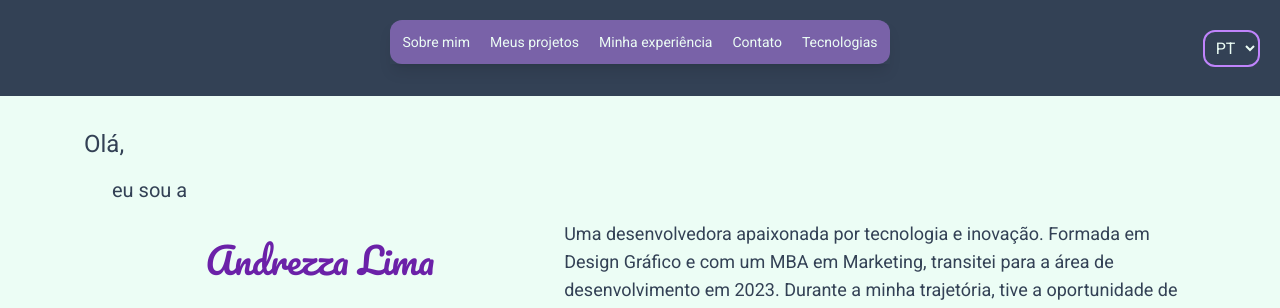
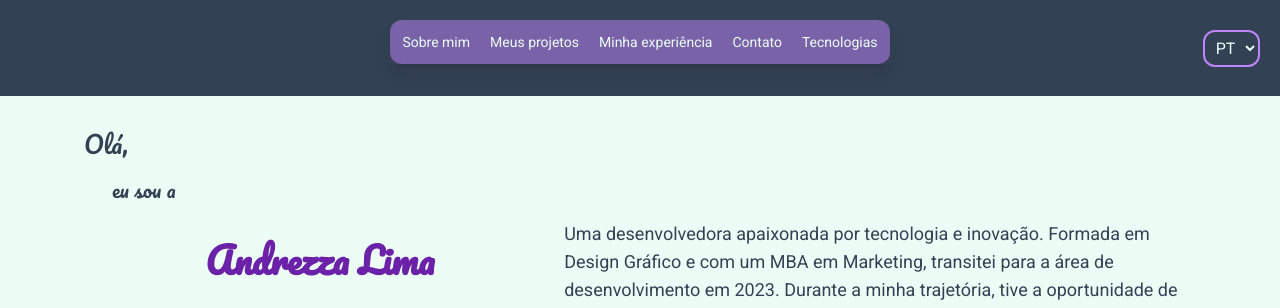
Before and after one commit to andrezzalima/site-portfolio, a Next.js app: page / in a window 1280 px wide. Shown: the top 308 px of the page. Built offline with nearby package versions, Linux system fonts and the light colour scheme.

Commit message:
tipografia-saudação

```diff
--- a/app/page.js
+++ b/app/page.js
@@ -143,13 +143,13 @@ export default function Home() {
             <div id="about" className='flex flex-col md:flex-row items-center md:h-full px-10 md:px-20 md:mt-2 w-full'>
 
               <div className='flex flex-col items-center justify-center w-full md:w-1/2 text-sm mt-5 p-1'>
-                <div className={`text-xl md:text-3xl w-full mb-5`}>
+                <div className={`text-xl md:text-3xl w-full mb-5 ${pacifico.className}`}>
                   <h2 className={`mb-4 text-2xl md:text-2xl `}>
                     {t('hi')}
                   </h2>
                   <p className='text-xl md:text-6x ml-7 '>{t('i-am')}</p><br></br>
                   <div className='text-4xl md:text-6x flex flex-col items-center font-bold'>
-                    <h1 className={`text-purple-800 ${pacifico.className}`}>{t('name')}</h1>
+                    <h1 className={`text-purple-800`}>{t('name')}</h1>
                   </div>
                 </div>
 
```
